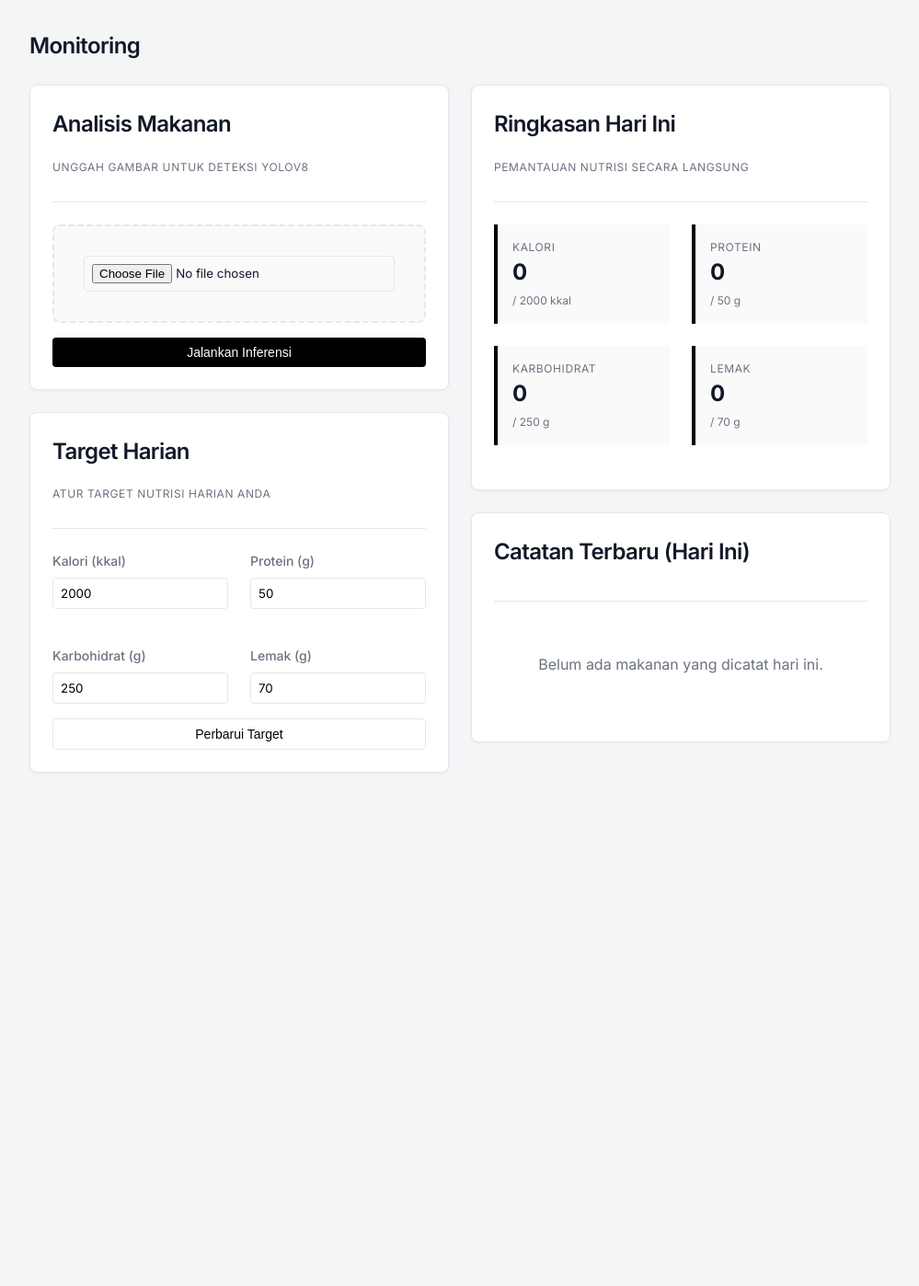
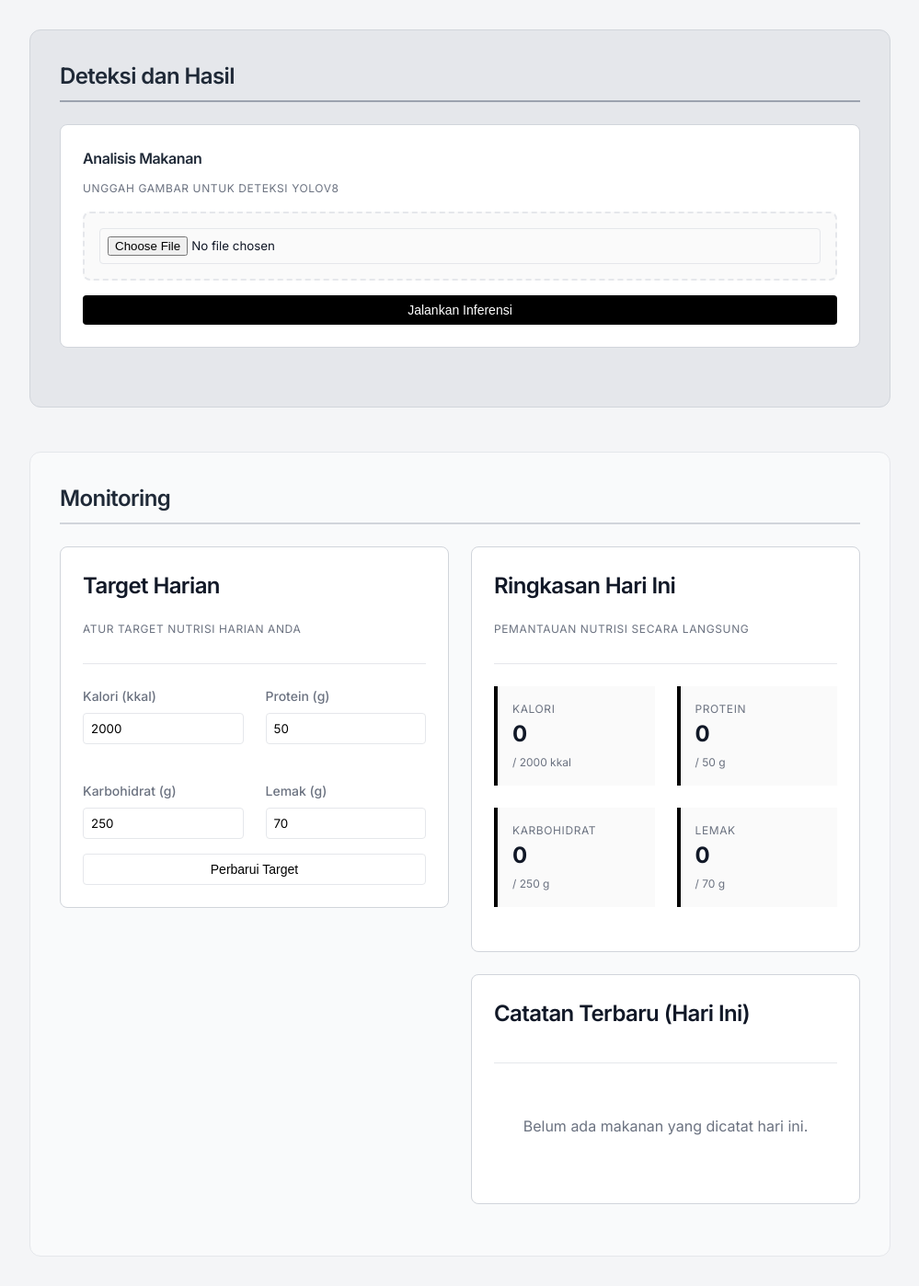
Before and after one commit to MuhammadAliffandy/food-fat-detection, a Flask app: page / in a window 1280 px wide. Shown: the part 146-1544 px from the top of the page at 92% size, without its empty margins (140-1139 px from the left). Before the commit the page ends 986 px from the top, so only its background shows below. Run offline with Flask 3, Linux system fonts and the light colour scheme; data comes from the database, SQL or seed files in the repository; data that the repository does not hold is empty.

Commit message:
fix: UI layout adjustments, model integration, and YOLO bounding box drawing

```diff
--- a/web_app/app.py
+++ b/web_app/app.py
@@ -9,7 +9,7 @@ import yolo_inference
 import fatsecret_api
 
 app = Flask(__name__)
-app.secret_key = os.urandom(24) # Used for securely signing the session cookie
+app.secret_key = 'super_secret_key_for_development' # Fixed key so session persists on restart
 
 # Configuration for image uploads
 UPLOAD_FOLDER = os.path.join(os.path.dirname(os.path.abspath(__file__)), 'static', 'uploads')
--- a/web_app/templates/dashboard.html
+++ b/web_app/templates/dashboard.html
@@ -2,87 +2,78 @@
 
 {% block content %}
 
-{% if session.get('last_annotated_image') %}
-<div class="card" style="margin-bottom: 2rem;">
-    <div class="card-header">
-        <h2>Deteksi dan Hasil</h2>
-        <p class="stat-label">Hasil deteksi terbaru dari model YOLOv8 (Standar takaran 100 gram)</p>
-    </div>
+<!-- SECTION 1: DETEKSI DAN HASIL -->
+<div style="background-color: #e5e7eb; padding: 2rem; border-radius: 12px; margin-bottom: 3rem; border: 1px solid #d1d5db;">
+    <h2 style="margin-top: 0; margin-bottom: 1.5rem; color: #1f2937; border-bottom: 2px solid #9ca3af; padding-bottom: 0.5rem;">Deteksi dan Hasil</h2>
 
-    <div class="grid grid-2" style="gap: 2rem; align-items: start;">
-        <!-- Kiri: Gambar dengan anotasi -->
-        <div>
-            <h4 style="margin-bottom: 1rem;">Hasil deteksi jenis makanan</h4>
-            <div style="background-color: var(--surface); border: 1px solid var(--border); border-radius: 8px; padding: 0.5rem; text-align: center;">
-                <img src="{{ url_for('static', filename='uploads/' + session.get('last_annotated_image')) }}" alt="Anotasi Hasil Deteksi" class="image-preview" style="max-height: 400px; width: auto; max-width: 100%; border-radius: 4px; display: inline-block;">
-            </div>
-        </div>
-
-        <!-- Kanan: Tabel Informasi Nutrisi -->
-        <div>
-            <h4 style="margin-bottom: 1rem;">Detail Informasi</h4>
-            {% if session.get('latest_foods') %}
-            <table class="nutrition-table" style="width: 100%; border-collapse: collapse;">
-                <thead>
-                    <tr style="border-bottom: 2px solid var(--border);">
-                        <th style="padding: 0.75rem; text-align: left;">Makanan</th>
-                        <th style="padding: 0.75rem; text-align: center;">Kalori<br>(kkal)</th>
-                        <th style="padding: 0.75rem; text-align: center;">Protein<br>(g)</th>
-                        <th style="padding: 0.75rem; text-align: center;">Lemak<br>(g)</th>
-                        <th style="padding: 0.75rem; text-align: center;">Karbohidrat<br>(g)</th>
-                    </tr>
-                </thead>
-                <tbody>
-                    {% for food in session.get('latest_foods') %}
-                    <tr style="border-bottom: 1px solid var(--border);">
-                        <td style="padding: 0.75rem; font-weight: 500;">{{ food.food_name }}</td>
-                        <td style="padding: 0.75rem; text-align: center;">{{ food.calories }}</td>
-                        <td style="padding: 0.75rem; text-align: center;">{{ food.protein }}</td>
-                        <td style="padding: 0.75rem; text-align: center;">{{ food.fat }}</td>
-                        <td style="padding: 0.75rem; text-align: center;">{{ food.carbs }}</td>
-                    </tr>
-                    {% endfor %}
-                </tbody>
-            </table>
-            {% else %}
-            <div style="background-color: var(--surface); border: 1px dashed var(--border); padding: 2rem; border-radius: 8px; text-align: center;">
-                <p class="stat-label">Tidak ada detail nutrisi yang tersedia untuk gambar ini.</p>
-            </div>
-            {% endif %}
-
-            <form action="{{ url_for('upload_image') }}" method="POST" enctype="multipart/form-data" style="margin-top: 2rem;">
-                <h4 style="margin-bottom: 1rem;">Unggah Gambar Baru</h4>
-                <div class="upload-area" style="margin-bottom: 1rem;">
+    <!-- Upload Form -->
+    <div style="background-color: #ffffff; padding: 1.5rem; border-radius: 8px; margin-bottom: 2rem; border: 1px solid #d1d5db;">
+        <h4 style="margin-top: 0; margin-bottom: 0.5rem; color: #1f2937;">Analisis Makanan</h4>
+        <p class="stat-label" style="margin-bottom: 1rem;">Unggah gambar untuk Deteksi YOLOv8</p>
+        <form action="{{ url_for('upload_image') }}" method="POST" enctype="multipart/form-data">
+            <div class="upload-area" style="padding: 1rem;">
                 <input type="file" name="file" id="file" accept="image/png, image/jpeg, image/jpg, image/heic, .heic" required>
             </div>
             <button type="submit" class="btn" style="width: 100%;">Jalankan Inferensi</button>
         </form>
     </div>
+
+    <!-- Result Area -->
+    {% if session.get('last_annotated_image') %}
+    <div class="grid grid-2" style="gap: 2rem; align-items: start;">
+        <!-- Kiri: Gambar dengan anotasi -->
+        <div style="background-color: #ffffff; padding: 1.5rem; border-radius: 8px; border: 1px solid #d1d5db;">
+            <h4 style="margin-top: 0; margin-bottom: 1rem; color: #1f2937; text-align: center;">Hasil deteksi jenis makanan</h4>
+            <div style="text-align: center;">
+                <img src="{{ url_for('static', filename='uploads/' + session.get('last_annotated_image')) }}" alt="Anotasi Hasil Deteksi" style="width: 100%; max-height: 400px; object-fit: contain; border-radius: 8px; box-shadow: 0 2px 4px rgba(0,0,0,0.1);">
+            </div>
+        </div>
+
+        <!-- Kanan: Tabel Informasi Nutrisi -->
+        <div style="background-color: #ffffff; padding: 1.5rem; border-radius: 8px; border: 1px solid #d1d5db;">
+            <h4 style="margin-top: 0; margin-bottom: 1rem; text-align: center; color: #1f2937;">Detail Informasi</h4>
+            {% if session.get('latest_foods') %}
+            <table style="width: 100%; border-collapse: collapse; border: 1px solid #cbd5e1; background-color: #ffffff; border-radius: 8px; overflow: hidden; box-shadow: 0 1px 3px rgba(0,0,0,0.05);">
+                <thead>
+                    <tr style="border-bottom: 1px solid #cbd5e1; background-color: #f8fafc;">
+                        <th style="padding: 1.25rem 1rem; text-align: left; border-right: 1px solid #cbd5e1; color: #64748b; font-weight: 700; font-size: 0.85rem; text-transform: uppercase; letter-spacing: 0.05em; width: 35%;">Makanan</th>
+                        <th style="padding: 1.25rem 0.5rem; text-align: center; color: #64748b; font-weight: 700; font-size: 0.85rem; text-transform: uppercase; letter-spacing: 0.05em;">Kalori<br><span style="font-size: 0.75rem; font-weight: 600;">(kkal)</span></th>
+                        <th style="padding: 1.25rem 0.5rem; text-align: center; color: #64748b; font-weight: 700; font-size: 0.85rem; text-transform: uppercase; letter-spacing: 0.05em;">Protein<br><span style="font-size: 0.75rem; font-weight: 600;">(g)</span></th>
+                        <th style="padding: 1.25rem 0.5rem; text-align: center; color: #64748b; font-weight: 700; font-size: 0.85rem; text-transform: uppercase; letter-spacing: 0.05em;">Lemak<br><span style="font-size: 0.75rem; font-weight: 600;">(g)</span></th>
+                        <th style="padding: 1.25rem 0.5rem; text-align: center; color: #64748b; font-weight: 700; font-size: 0.85rem; text-transform: uppercase; letter-spacing: 0.05em;">Karbohidrat<br><span style="font-size: 0.75rem; font-weight: 600;">(g)</span></th>
+                    </tr>
+                </thead>
+                <tbody>
+                    {% for food in session.get('latest_foods') %}
+                    <tr style="border-bottom: 1px solid #cbd5e1; transition: background-color 0.2s;">
+                        <td style="padding: 1.5rem 1rem; text-align: left; border-right: 1px solid #cbd5e1; font-weight: 600; color: #1e293b; font-size: 1.05rem; line-height: 1.4;">{{ food.food_name }}</td>
+                        <td style="padding: 1.5rem 0.5rem; text-align: center; color: #0f172a; font-size: 1.05rem; font-weight: 500;">{{ food.calories }}</td>
+                        <td style="padding: 1.5rem 0.5rem; text-align: center; color: #0f172a; font-size: 1.05rem; font-weight: 500;">{{ food.protein }}</td>
+                        <td style="padding: 1.5rem 0.5rem; text-align: center; color: #0f172a; font-size: 1.05rem; font-weight: 500;">{{ food.fat }}</td>
+                        <td style="padding: 1.5rem 0.5rem; text-align: center; color: #0f172a; font-size: 1.05rem; font-weight: 500;">{{ food.carbs }}</td>
+                    </tr>
+                    {% endfor %}
+                </tbody>
+            </table>
+            <p style="text-align: right; font-size: 0.75rem; color: #6b7280; margin-top: 0.5rem;">*Standar takaran 100 gram</p>
+            {% else %}
+            <div style="background-color: rgba(255,255,255,0.5); border: 1px dashed #9ca3af; padding: 2rem; border-radius: 8px; text-align: center;">
+                <p class="stat-label">Tidak ada detail nutrisi yang tersedia untuk gambar ini.</p>
+            </div>
+            {% endif %}
         </div>
     </div>
     {% endif %}
+</div>
 
-<!-- Monitoring Section -->
-<h2 style="margin-top: 2rem; margin-bottom: 1rem; border-bottom: 2px solid var(--border); padding-bottom: 0.5rem;">Monitoring</h2>
+<!-- SECTION 2: MONITORING -->
+<div style="background-color: #f9fafb; padding: 2rem; border-radius: 12px; border: 1px solid #e5e7eb;">
+    <h2 style="margin-top: 0; margin-bottom: 1.5rem; color: #1f2937; border-bottom: 2px solid #d1d5db; padding-bottom: 0.5rem;">Monitoring</h2>
+
     <div class="grid grid-2">
-    <!-- Kolom Kiri: Input dan Target -->
+        <!-- Kolom Kiri: Target Harian -->
         <div>
-        {% if not session.get('last_annotated_image') %}
-        <div class="card">
-            <div class="card-header">
-                <h2>Analisis Makanan</h2>
-                <p class="stat-label">Unggah gambar untuk Deteksi YOLOv8</p>
-            </div>
-            <form action="{{ url_for('upload_image') }}" method="POST" enctype="multipart/form-data">
-                <div class="upload-area">
-                    <input type="file" name="file" id="file" accept="image/png, image/jpeg, image/jpg, image/heic, .heic" required>
-                </div>
-                <button type="submit" class="btn" style="width: 100%;">Jalankan Inferensi</button>
-            </form>
-        </div>
-        {% endif %}
-
-        <div class="card">
+            <div class="card" style="box-shadow: none; border-color: #d1d5db;">
                 <div class="card-header">
                     <h2>Target Harian</h2>
                     <p class="stat-label">Atur target nutrisi harian Anda</p>
@@ -111,9 +102,9 @@
             </div>
         </div>
 
-    <!-- Kolom Kanan: Ringkasan Hari Ini -->
+        <!-- Kolom Kanan: Ringkasan & Catatan -->
         <div>
-        <div class="card">
+            <div class="card" style="box-shadow: none; border-color: #d1d5db;">
                 <div class="card-header">
                     <h2>Ringkasan Hari Ini</h2>
                     <p class="stat-label">Pemantauan nutrisi secara langsung</p>
@@ -145,7 +136,7 @@
                 </div>
             </div>
 
-        <div class="card">
+            <div class="card" style="box-shadow: none; border-color: #d1d5db;">
                 <div class="card-header">
                     <h2>Catatan Terbaru (Hari Ini)</h2>
                 </div>
@@ -180,4 +171,6 @@
             </div>
         </div>
     </div>
+</div>
+
 {% endblock %}
```
Also changed, not shown: web_app/yolo_inference.py (+30 -23 lines). Lines whose indentation alone changed are shown as unchanged.
